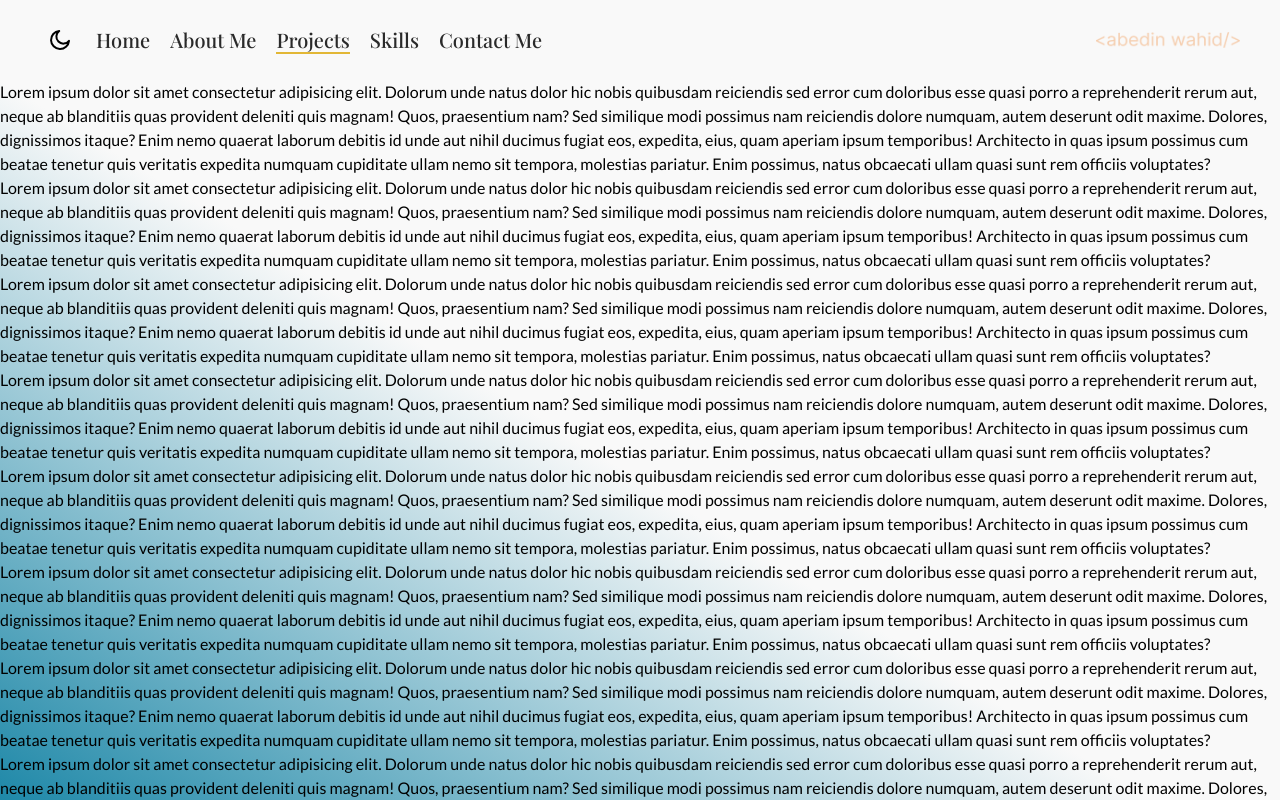
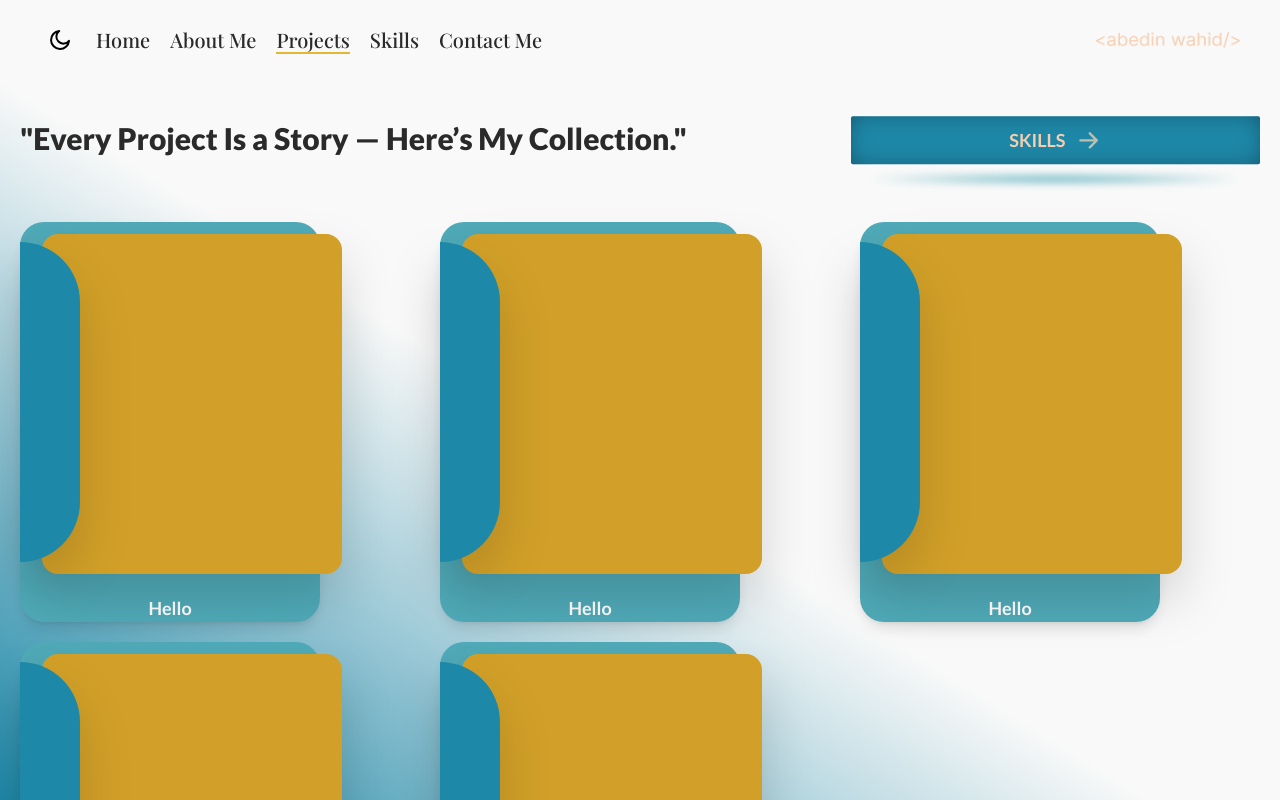
Before and after one commit to abedinwahid9/my-portfolio, a Next.js app: page /projects in a window 1280 px wide. Built offline with nearby package versions, Linux system fonts and the light colour scheme.

Commit message:
card basic desing complete

```diff
--- a/src/app/(home)/projects/page.tsx
+++ b/src/app/(home)/projects/page.tsx
@@ -1,4 +1,3 @@
-"use client";
 import Project from "@/app/components/project/Project";
 
 import React from "react";
--- a/src/app/components/project/Project.tsx
+++ b/src/app/components/project/Project.tsx
@@ -1,114 +1,31 @@
-"use client";
+import AnimatedBtn from "../share/AnimatedBtn";
+import ProjectCard from "../share/ProjectCard";
+import Title from "../share/Title";
+import ArrowSvgAni from "../svg/ArrowSvgAni";
 
 const Project = () => {
   return (
-    <div className="w-full relative h-full">
-      <>
-        <p>
-          Lorem ipsum dolor sit amet consectetur adipisicing elit. Dolorum unde
-          natus dolor hic nobis quibusdam reiciendis sed error cum doloribus
-          esse quasi porro a reprehenderit rerum aut, neque ab blanditiis quas
-          provident deleniti quis magnam! Quos, praesentium nam? Sed similique
-          modi possimus nam reiciendis dolore numquam, autem deserunt odit
-          maxime. Dolores, dignissimos itaque? Enim nemo quaerat laborum debitis
-          id unde aut nihil ducimus fugiat eos, expedita, eius, quam aperiam
-          ipsum temporibus! Architecto in quas ipsum possimus cum beatae tenetur
-          quis veritatis expedita numquam cupiditate ullam nemo sit tempora,
-          molestias pariatur. Enim possimus, natus obcaecati ullam quasi sunt
-          rem officiis voluptates?
-        </p>
-        <p>
-          Lorem ipsum dolor sit amet consectetur adipisicing elit. Dolorum unde
-          natus dolor hic nobis quibusdam reiciendis sed error cum doloribus
-          esse quasi porro a reprehenderit rerum aut, neque ab blanditiis quas
-          provident deleniti quis magnam! Quos, praesentium nam? Sed similique
-          modi possimus nam reiciendis dolore numquam, autem deserunt odit
-          maxime. Dolores, dignissimos itaque? Enim nemo quaerat laborum debitis
-          id unde aut nihil ducimus fugiat eos, expedita, eius, quam aperiam
-          ipsum temporibus! Architecto in quas ipsum possimus cum beatae tenetur
-          quis veritatis expedita numquam cupiditate ullam nemo sit tempora,
-          molestias pariatur. Enim possimus, natus obcaecati ullam quasi sunt
-          rem officiis voluptates?
-        </p>
-        <p>
-          Lorem ipsum dolor sit amet consectetur adipisicing elit. Dolorum unde
-          natus dolor hic nobis quibusdam reiciendis sed error cum doloribus
-          esse quasi porro a reprehenderit rerum aut, neque ab blanditiis quas
-          provident deleniti quis magnam! Quos, praesentium nam? Sed similique
-          modi possimus nam reiciendis dolore numquam, autem deserunt odit
-          maxime. Dolores, dignissimos itaque? Enim nemo quaerat laborum debitis
-          id unde aut nihil ducimus fugiat eos, expedita, eius, quam aperiam
-          ipsum temporibus! Architecto in quas ipsum possimus cum beatae tenetur
-          quis veritatis expedita numquam cupiditate ullam nemo sit tempora,
-          molestias pariatur. Enim possimus, natus obcaecati ullam quasi sunt
-          rem officiis voluptates?
-        </p>
-        <p>
-          Lorem ipsum dolor sit amet consectetur adipisicing elit. Dolorum unde
-          natus dolor hic nobis quibusdam reiciendis sed error cum doloribus
-          esse quasi porro a reprehenderit rerum aut, neque ab blanditiis quas
-          provident deleniti quis magnam! Quos, praesentium nam? Sed similique
-          modi possimus nam reiciendis dolore numquam, autem deserunt odit
-          maxime. Dolores, dignissimos itaque? Enim nemo quaerat laborum debitis
-          id unde aut nihil ducimus fugiat eos, expedita, eius, quam aperiam
-          ipsum temporibus! Architecto in quas ipsum possimus cum beatae tenetur
-          quis veritatis expedita numquam cupiditate ullam nemo sit tempora,
-          molestias pariatur. Enim possimus, natus obcaecati ullam quasi sunt
-          rem officiis voluptates?
-        </p>
-        <p>
-          Lorem ipsum dolor sit amet consectetur adipisicing elit. Dolorum unde
-          natus dolor hic nobis quibusdam reiciendis sed error cum doloribus
-          esse quasi porro a reprehenderit rerum aut, neque ab blanditiis quas
-          provident deleniti quis magnam! Quos, praesentium nam? Sed similique
-          modi possimus nam reiciendis dolore numquam, autem deserunt odit
-          maxime. Dolores, dignissimos itaque? Enim nemo quaerat laborum debitis
-          id unde aut nihil ducimus fugiat eos, expedita, eius, quam aperiam
-          ipsum temporibus! Architecto in quas ipsum possimus cum beatae tenetur
-          quis veritatis expedita numquam cupiditate ullam nemo sit tempora,
-          molestias pariatur. Enim possimus, natus obcaecati ullam quasi sunt
-          rem officiis voluptates?
-        </p>
-        <p>
-          Lorem ipsum dolor sit amet consectetur adipisicing elit. Dolorum unde
-          natus dolor hic nobis quibusdam reiciendis sed error cum doloribus
-          esse quasi porro a reprehenderit rerum aut, neque ab blanditiis quas
-          provident deleniti quis magnam! Quos, praesentium nam? Sed similique
-          modi possimus nam reiciendis dolore numquam, autem deserunt odit
-          maxime. Dolores, dignissimos itaque? Enim nemo quaerat laborum debitis
-          id unde aut nihil ducimus fugiat eos, expedita, eius, quam aperiam
-          ipsum temporibus! Architecto in quas ipsum possimus cum beatae tenetur
-          quis veritatis expedita numquam cupiditate ullam nemo sit tempora,
-          molestias pariatur. Enim possimus, natus obcaecati ullam quasi sunt
-          rem officiis voluptates?
-        </p>
-        <p>
-          Lorem ipsum dolor sit amet consectetur adipisicing elit. Dolorum unde
-          natus dolor hic nobis quibusdam reiciendis sed error cum doloribus
-          esse quasi porro a reprehenderit rerum aut, neque ab blanditiis quas
-          provident deleniti quis magnam! Quos, praesentium nam? Sed similique
-          modi possimus nam reiciendis dolore numquam, autem deserunt odit
-          maxime. Dolores, dignissimos itaque? Enim nemo quaerat laborum debitis
-          id unde aut nihil ducimus fugiat eos, expedita, eius, quam aperiam
-          ipsum temporibus! Architecto in quas ipsum possimus cum beatae tenetur
-          quis veritatis expedita numquam cupiditate ullam nemo sit tempora,
-          molestias pariatur. Enim possimus, natus obcaecati ullam quasi sunt
-          rem officiis voluptates?
-        </p>
-        <p>
-          Lorem ipsum dolor sit amet consectetur adipisicing elit. Dolorum unde
-          natus dolor hic nobis quibusdam reiciendis sed error cum doloribus
-          esse quasi porro a reprehenderit rerum aut, neque ab blanditiis quas
-          provident deleniti quis magnam! Quos, praesentium nam? Sed similique
-          modi possimus nam reiciendis dolore numquam, autem deserunt odit
-          maxime. Dolores, dignissimos itaque? Enim nemo quaerat laborum debitis
-          id unde aut nihil ducimus fugiat eos, expedita, eius, quam aperiam
-          ipsum temporibus! Architecto in quas ipsum possimus cum beatae tenetur
-          quis veritatis expedita numquam cupiditate ullam nemo sit tempora,
-          molestias pariatur. Enim possimus, natus obcaecati ullam quasi sunt
-          rem officiis voluptates?
-        </p>
-      </>
+    <div className=" py-10 md:px-5 px-3">
+      <div className="flex md:flex-row flex-col gap-3">
+        <div className="md:w-2/3 w-full">
+          <Title title='"Every Project Is a Story — Here’s My Collection."' />
+        </div>
+        <div className="md:w-1/3 w-full">
+          <AnimatedBtn
+            title="skills"
+            width="w-full"
+            show={true}
+            icon={<ArrowSvgAni />}
+          />
+        </div>
+      </div>
+      <div className="grid grid-cols-3 gap-5 justify-center items-center py-10">
+        <ProjectCard />
+        <ProjectCard />
+        <ProjectCard />
+        <ProjectCard />
+        <ProjectCard />
+      </div>
     </div>
   );
 };
--- /dev/null
+++ b/src/app/components/share/ProjectCard.tsx
@@ -0,0 +1,31 @@
+"use client";
+import { motion } from "framer-motion";
+import React from "react";
+
+const ProjectCard: React.FC = () => {
+  return (
+    <motion.div className="w-[300px] h-[400px] rounded-3xl bg-lg-button relative z-0 shadow-lg">
+      {/* Card right bar */}
+      <div className="w-[60px] h-[320px] bg-dr-button absolute top-5 left-0 z-40 rounded-r-full drop-shadow-2xl"></div>
+      <motion.div
+        initial={{ x: 10, zIndex: 1 }} // Initial position
+        whileHover={{
+          x: [10, 100, 10], // Moves right on hover
+          transition: {
+            duration: 0.5,
+            ease: "easeInOut",
+            delay: 0.1,
+          },
+          zIndex: 9999,
+        }}
+        animate={{ x: [10, 100, 10], zIndex: 1 }} // Returns to initial position after hover
+        className="w-[300px] h-[340px] bg-dr-link absolute top-3 -right-3 rounded-2xl drop-shadow-2xl"
+      ></motion.div>
+      <div className="w-full h-full flex justify-center items-end">
+        <h2 className="text-white font-bold text-lg">Hello</h2>
+      </div>
+    </motion.div>
+  );
+};
+
+export default ProjectCard;
```
